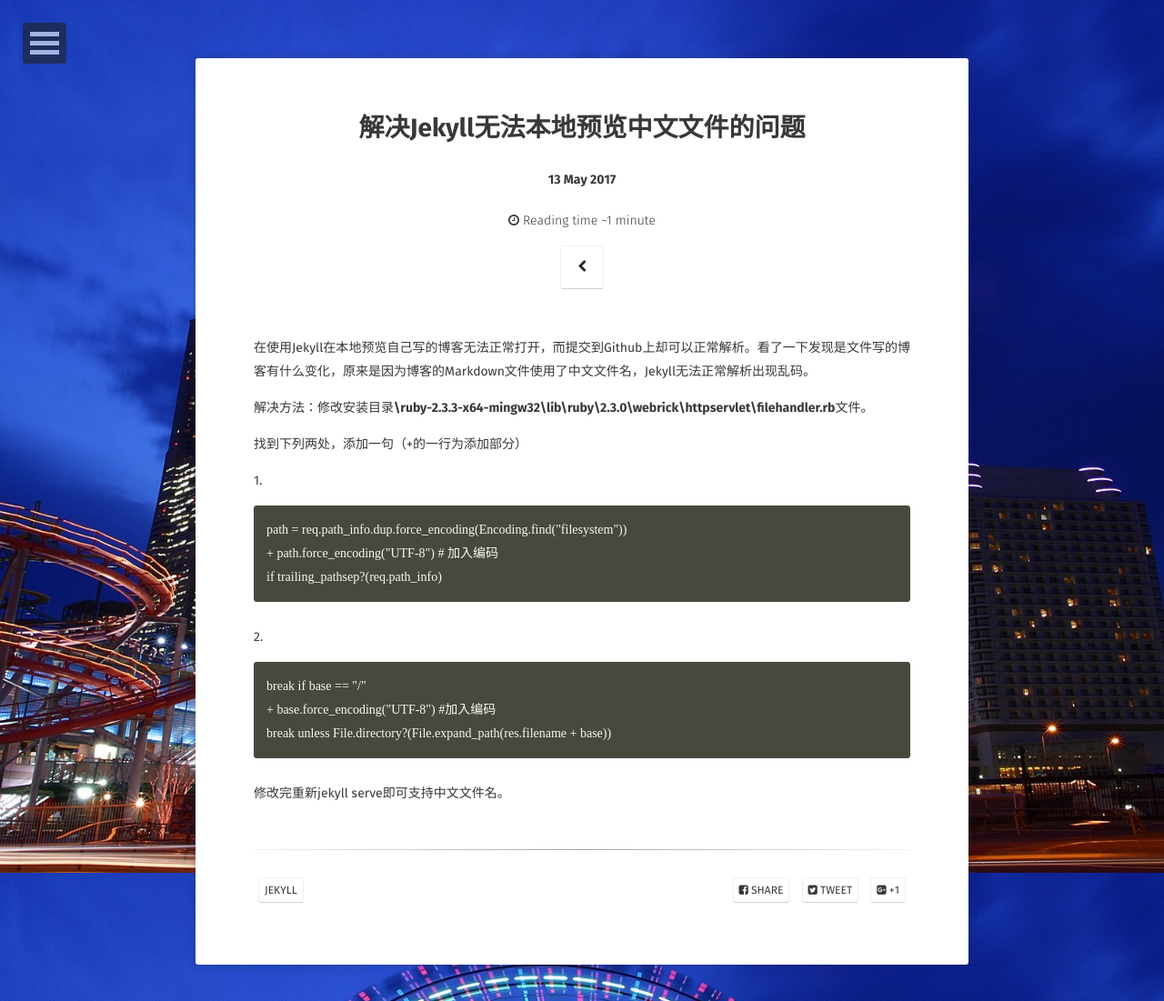
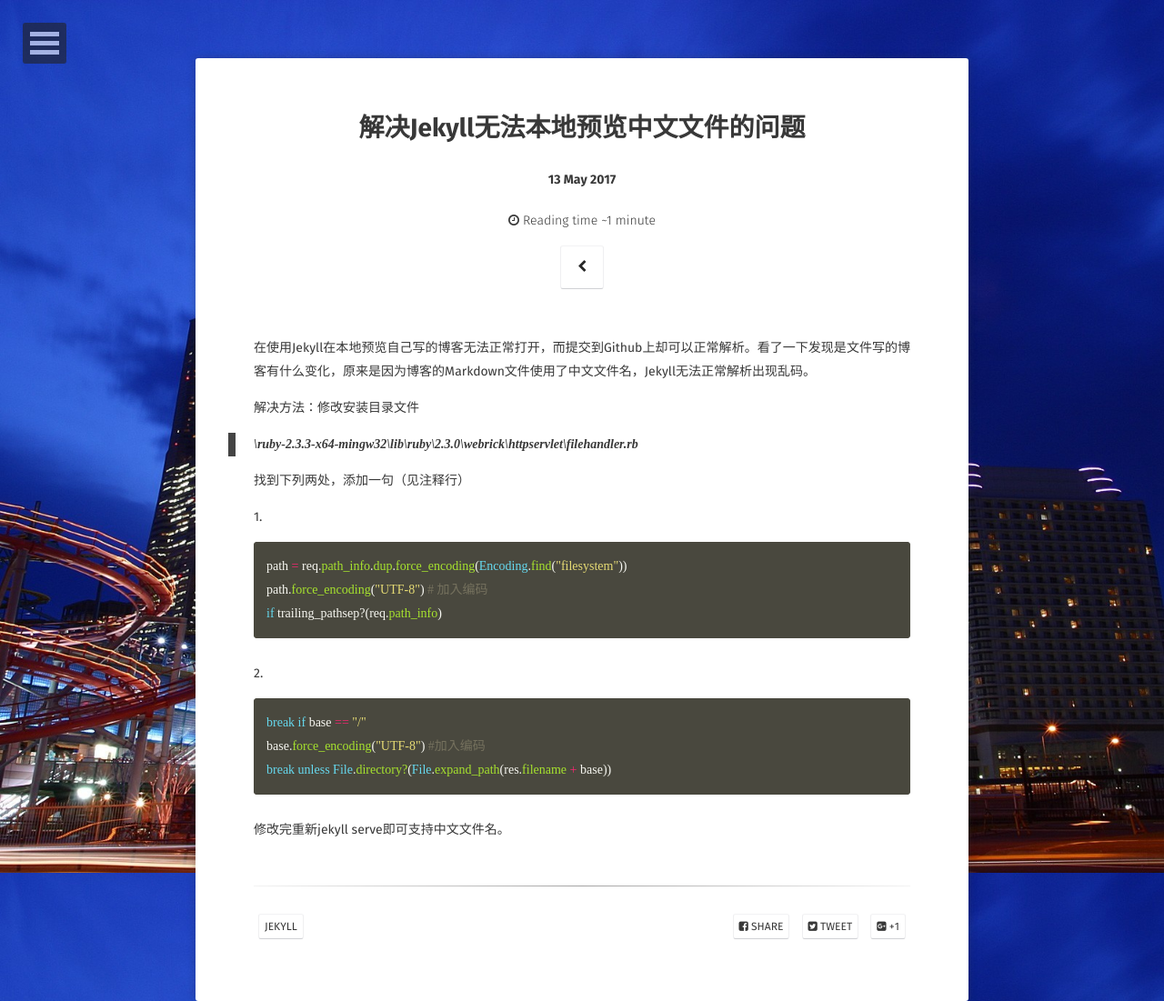
Before and after one commit to meijw/Blog, a Jekyll site: the page built from _posts/2017-05-13-解决Jekyll中文乱码问题.md, in a window 1280 px wide. Shown: the whole page at 91% size. Built offline with Jekyll 4.4.1, drawn with Linux system fonts in a browser that asks for light colours; some web fonts are replaced.

Commit message:
更新markdown写法

````diff
--- a/_config.yml
+++ b/_config.yml
@@ -12,7 +12,7 @@ locale:             cn
 url:                https://meijw.github.io/Blog/
 
 # Jekyll
-permalink:          /:title/
+permalink:	    /:year/:month/:day/:title/
 markdown:           kramdown
 highlighter:        rouge
 kramdown:
--- a/_posts/2017-05-13-解决Jekyll中文乱码问题.md
+++ b/_posts/2017-05-13-解决Jekyll中文乱码问题.md
@@ -12,22 +12,24 @@ comments: false
 在使用Jekyll在本地预览自己写的博客无法正常打开，而提交到Github上却可以正常解析。看了一下发现是文件写的博客有什么变化，原来是因为博客的Markdown文件使用了中文文件名，Jekyll无法正常解析出现乱码。
 
 
-解决方法：修改安装目录**\ruby-2.3.3-x64-mingw32\lib\ruby\2.3.0\webrick\httpservlet\filehandler.rb**文件。
+解决方法：修改安装目录文件
+> **\ruby-2.3.3-x64-mingw32\lib\ruby\2.3.0\webrick\httpservlet\filehandler.rb**
 
-找到下列两处，添加一句（+的一行为添加部分）
+
+找到下列两处，添加一句（见注释行）
 
 1.
-
-	path = req.path_info.dup.force_encoding(Encoding.find("filesystem"))
-	+ path.force_encoding("UTF-8") # 加入编码
-	if trailing_pathsep?(req.path_info)
-
+```ruby
+path = req.path_info.dup.force_encoding(Encoding.find("filesystem"))
+path.force_encoding("UTF-8") # 加入编码
+if trailing_pathsep?(req.path_info)
+```
 
 2.
-
-
-	break if base == "/"
-	+ base.force_encoding("UTF-8") #加入编码
-	break unless File.directory?(File.expand_path(res.filename + base))
+```ruby
+break if base == "/"
+base.force_encoding("UTF-8") #加入编码
+break unless File.directory?(File.expand_path(res.filename + base))
+```
 
 修改完重新jekyll serve即可支持中文文件名。
````
Also changed, not shown: _posts/2017-01-16-SpringCloud分布式开发五大神兽.md (+7 -0 lines), _posts/2017-05-14-微信小程序环境搭建.md (+3 -8 lines), 14 other files.
